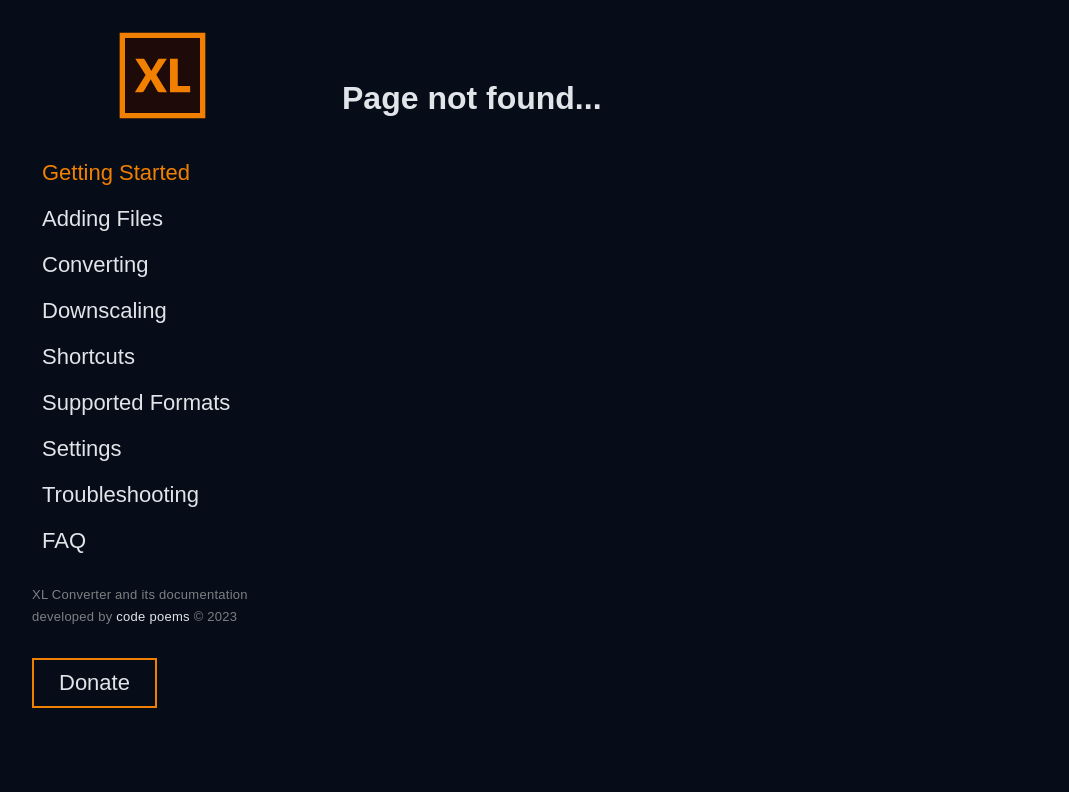
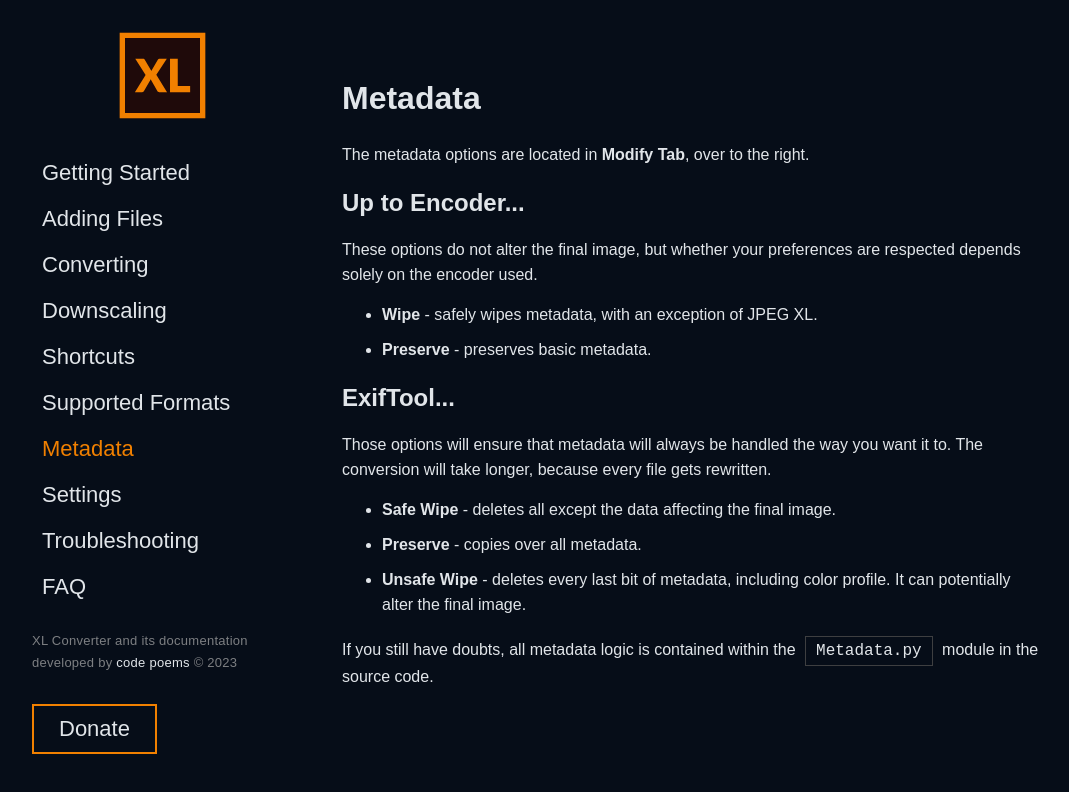
Before and after one commit to JacobDev1/xl-converter-docs, a React (Vite) app: page /metadata in a window 1280 px wide. Before the commit this address had no page. Shown: the top 792 px of the page, without its empty margins (158-1227 px from the left). Built offline with nearby package versions, Linux system fonts and the light colour scheme; the HTML template or start-up script is replaced by a standard one.

Commit message:
Add metadata page

```diff
--- a/src/App.tsx
+++ b/src/App.tsx
@@ -11,6 +11,7 @@
 import Downscaling from "./pages/Downscaling";
 import Troubleshooting from "./pages/Troubleshooting";
 import Settings from "./pages/Settings";
+import Metadata from "./pages/Metadata";
 
 import "./css/main.scss";
 
@@ -29,6 +30,7 @@
             <Route path="downscaling" element={<Downscaling />} />
             <Route path="troubleshooting" element={<Troubleshooting />} />
             <Route path="settings" element={<Settings />} />
+            <Route path="metadata" element={<Metadata />} />
             <Route path="*" element={<NoPage />} />
           </Route>
         </Routes>
--- a/src/components/Navigation.tsx
+++ b/src/components/Navigation.tsx
@@ -12,6 +12,7 @@
     ["Downscaling", "/downscaling"],
     ["Shortcuts", "/shortcuts"],
     ["Supported Formats", "/supported-formats"],
+    ["Metadata", "/metadata"],
     ["Settings", "/settings"],
     ["Troubleshooting", "/troubleshooting"],
     ["FAQ", "/faq"]
--- a/src/css/main.scss
+++ b/src/css/main.scss
@@ -160,7 +160,7 @@
         button{
             padding: 10px;
             @include xl-v{
-                padding: 15px 0px;
+                padding: 13px 0px;
             }
 
             display: flex;
--- /dev/null
+++ b/src/pages/Metadata.tsx
@@ -0,0 +1,21 @@
+export default function Metadata(){
+    return(<>
+        <h1>Metadata</h1>
+        <p>The metadata options are located in <b>Modify Tab</b>, over to the right.</p>
+        <h2>Up to Encoder...</h2>
+        <p>These options do not alter the final image, but whether your preferences are respected depends solely on the encoder used.</p>
+        <ul>
+            <li><b>Wipe</b> - safely wipes metadata, with an exception of JPEG XL.</li>
+            <li><b>Preserve</b> - preserves basic metadata.</li>
+        </ul>
+        <h2>ExifTool...</h2>
+        <p>Those options will ensure that metadata will always be handled the way you want it to. The conversion will take longer, because every file gets rewritten.</p>
+        <ul>
+            <li><b>Safe Wipe</b> - deletes all except the data affecting the final image.</li>
+            <li><b>Preserve</b> - copies over all metadata.</li>
+            <li><b>Unsafe Wipe</b> - deletes every last bit of metadata, including color profile. It can potentially alter the final image.</li>
+        </ul>
+
+        <p>If you still have doubts, all metadata logic is contained within the <code>Metadata.py</code> module in the source code.</p>
+    </>);
+}
--- a/src/pages/Settings.tsx
+++ b/src/pages/Settings.tsx
@@ -11,8 +11,6 @@
 
         <h2>Conversion</h2>
         <ul>
-            <li>Disable ExifTool - disables metadata management and falls back onto encoder-specific implementation. This makes conversion faster, but the metadata may not be kept or kept when you don't want it to.</li>
-            <li>Enable ExifTool for JPEG XL (Experimental) - enables preserving and removing metadata for JPEG XL. If disabled, JPEG XL will preserve all metadata regardless of <b>Keep Metadata</b> state.</li>
             <li>Downscaling - Custom Resampling - enables resampling mode selection in the <b>Modify Tab</b>. You should probably not change it.</li>
         </ul>
     </>);
--- a/src/pages/SupportedFormats.tsx
+++ b/src/pages/SupportedFormats.tsx
@@ -118,13 +118,5 @@
                 </tr>
             </tbody>
         </table>
-
-        <h2>Metadata</h2>
-        <ul>
-            <li>If <b>Keep Metadata</b> is not checked, XL Converter wipes metadata for privacy. Disabling ExifTool may make it malfunction.</li>
-            <li>For JPEG XL, do not assume metadata is completely wiped or completely preserved. Support in 3rd party tools is flaky and I can't get the encoder to behave.</li>
-            <li>ExifTool can be disabled in the settings. The fallback mode uses encoder-based implementation, which may preserve or wipe metadata regardless of <b>Keep Metadata</b> state.</li>
-            <li>When wiping, ExifTool is set to remove all metadata except the color tags.</li>
-        </ul>
     </div>);
 }
```
